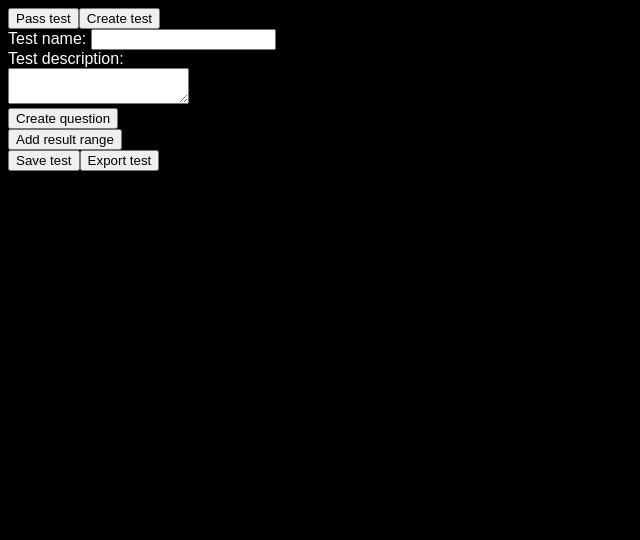
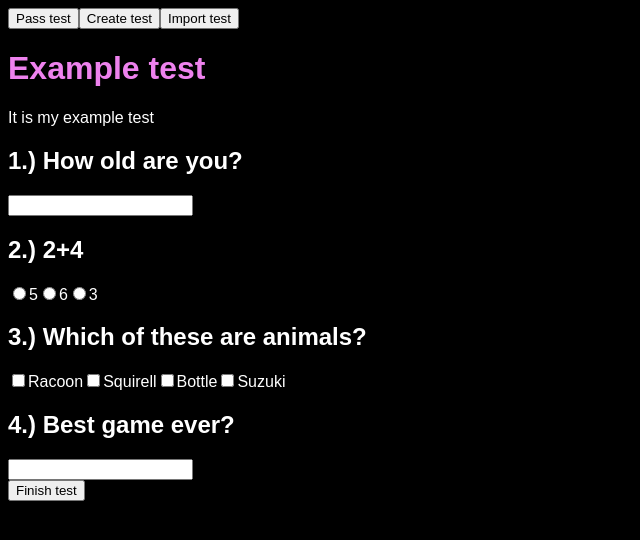
Before and after one commit to ronikiienko/tests_app, a React (Vite) app: page / in a window 1280 px wide. Shown: the top 540 px of the page, without its empty margins (0-640 px from the left). Built offline with nearby package versions, Linux system fonts and the light colour scheme.

Commit message:
add import files in pass test tab

```diff
--- a/src/components/App.jsx
+++ b/src/components/App.jsx
@@ -1,10 +1,9 @@
 import React from 'react';
 import PassTest from './passTest/PassTest.jsx';
 import CreateTest from './createTest/Create-Test.jsx';
-import testConfigs from '../testConfigs.js';
-// import { saveAs } from 'file-saver';
+
 export default function App() {
-    const [mode, setMode] = React.useState('create')
+    const [mode, setMode] = React.useState('passTest')
     function setPassMode () {
         setMode('passTest');
     }
@@ -13,10 +12,7 @@ export default function App() {
     }
 
 
-    /*function saveAsd () {
-        let blob = new Blob(["Hello, world!"], {type: "text/plain;charset=utf-8"});
-        saveAs(blob, "hello world.js");
-    }*/
+
     return (
         <>
             {/*<div>
@@ -24,7 +20,7 @@ export default function App() {
             </div>*/}
             <button onClick={setPassMode}>Pass test</button>
             <button onClick={setCreateMode}>Create test</button>
-            {mode === 'passTest' && <PassTest testConfigs={testConfigs} disabled={false}/>}
+            {mode === 'passTest' && <PassTest disabled={false}/>}
             {mode === 'create' && <CreateTest/>}
         </>
     )
--- a/src/components/createTest/Create-Question.jsx
+++ b/src/components/createTest/Create-Question.jsx
@@ -74,7 +74,7 @@ export default function CreateQuestion({questionIndex, setQuestions, saveSignal}
 
     return (
         <>
-            <h2>{questionIndex}.)</h2>
+            <h2>{questionIndex + 1}.)</h2>
             <p>Question:</p>
             <input onChange={(event) => handleChange(event)} name="question" type="text"
                    value={questionGeneral.question} style={{display: "block"}}/>
--- a/src/components/createTest/Create-Test.jsx
+++ b/src/components/createTest/Create-Test.jsx
@@ -1,7 +1,7 @@
 import React from 'react';
 import CreateQuestion from './Create-Question.jsx';
 import CreateResults from './Create-Results';
-
+import { saveAs } from 'file-saver';
 
 export default function CreateTest() {
     const [general, setGeneral] = React.useState({testName: '', testDescription: ''});
@@ -10,6 +10,11 @@ export default function CreateTest() {
     const [testConfigObject, setTestConfigObject] = React.useState({});
 
     // console.log(questions);
+    function exportTest () {
+        console.log();
+        let blob = new Blob([JSON.stringify(testConfigObject)], {type: "text/plain;charset=utf-8"});
+        saveAs(blob, `${general.testName}.txt`);
+    }
     React.useEffect(() => {
         setTestConfigObject({general: {...general}, questions: [...questions]});
     }, [questions]);
@@ -65,7 +70,7 @@ export default function CreateTest() {
             <CreateResults setGeneral={setGeneral} saveSignal={saveSignal}/>
             <br/>
             <button onClick={sendSaveSignal}>Save test</button>
-            <button>Export test</button>
+            <button onClick={exportTest}>Export test</button>
         </div>
 
     );
--- a/src/components/passTest/PassTest.jsx
+++ b/src/components/passTest/PassTest.jsx
@@ -1,13 +1,15 @@
 import React from 'react';
+import defaultTestConfigs from '../../defaultTestConfigs.js';
 
 import Header from './Header.jsx';
 import Question from './Question.jsx';
 import Results from './Results.jsx';
 
 
-export default function PassTest({testConfigs, disabled}) {
+export default function PassTest({ disabled }) {
     const [marks, setMarks] = React.useState(['']);
     const [isInProcess, setIsInProcess] = React.useState(!disabled);
+    const [testConfigs, setTestConfigs] = React.useState({...defaultTestConfigs})
 
     const questionElements = testConfigs.questions.map((question, index) => {
         return (
@@ -24,8 +26,18 @@ export default function PassTest({testConfigs, disabled}) {
         setIsInProcess(true);
     }
 
+    async function handleUserFile() {
+        let [fileHandle] = await window.showOpenFilePicker();
+        let fileData = await fileHandle.getFile();
+        let text = await fileData.text();
+        let testConfigObject = JSON.parse(text)
+        console.log(testConfigObject);
+        setTestConfigs(testConfigObject)
+    }
     return (
         <>
+
+            <button onClick={handleUserFile}>Import test</button>
             {!isInProcess && <Results marks={marks} testConfigs={testConfigs}/>}
             <Header testConfigs={testConfigs}/>
             {questionElements}
--- a/src/testConfigs.js
+++ b/src/defaultTestConfigs.js
@@ -1,4 +1,4 @@
-const testConfigs =
+const defaultTestConfigs =
     {
         general: {
             testName: 'Example test',
@@ -123,4 +123,4 @@ const testConfigs =
 
             ],
     };
-export default testConfigs;
+export default defaultTestConfigs;
```
